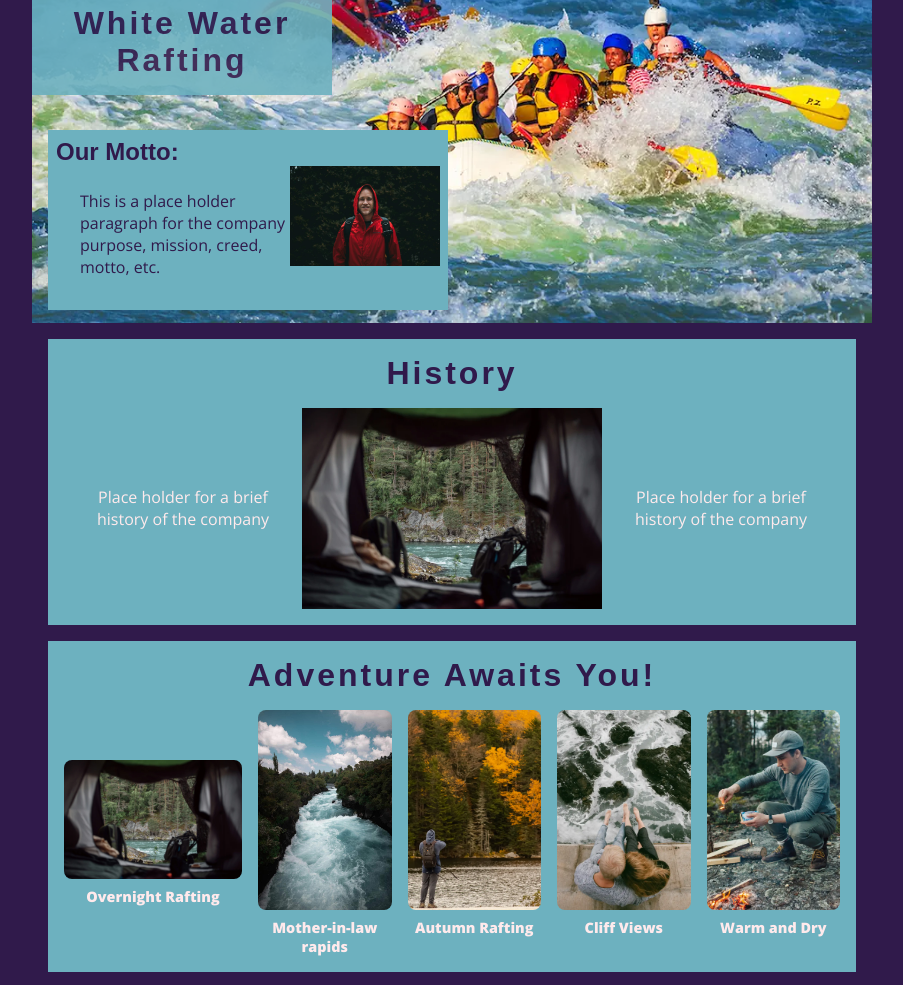
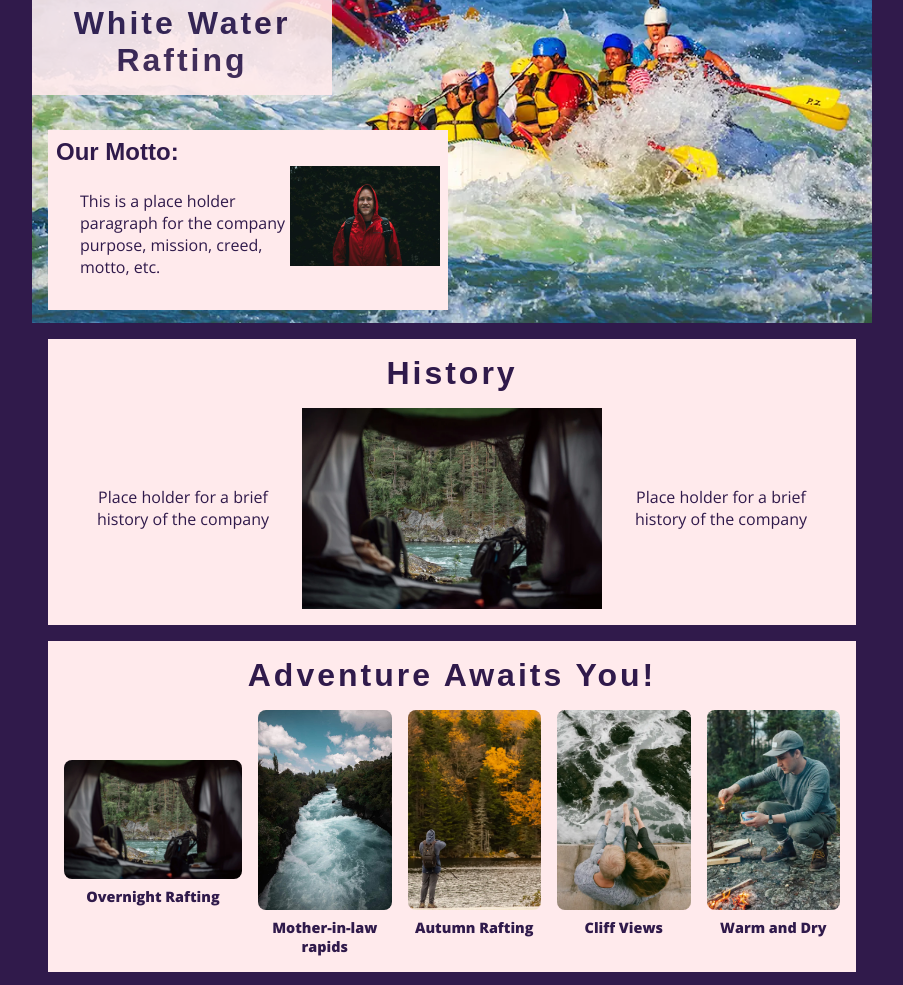
Before and after one commit to brooken1516/wdd130, a plain HTML site: page wwr/about.html in a window 1280 px wide. Shown: the part 240-1225 px from the top of the page, without its empty margins (188-1091 px from the left). Drawn offline with nearby package versions, Linux system fonts and the light colour scheme; a web font is replaced by a local one.

Commit message:
color correct

```diff
--- a/wwr/styles/rafting.css
+++ b/wwr/styles/rafting.css
@@ -64,7 +64,7 @@ header, main, footer {
 h1, h2 {
     font-family: var(--heading-font);
     color: var(--primary-color);
-    background-color: var(--secondary-color);
+    background-color: var(--accent1-color);
 }
 
 nav, p, section, article {
@@ -95,7 +95,7 @@ h1 {
     text-align: center;
     letter-spacing: 3px;
     opacity: 0.9;
-    background-color: var(--secondary-color);
+    background-color: var(--accent1-color);
     color: var(--primary-color);
 }
 
@@ -107,7 +107,7 @@ article {
     padding: 8px;
     text-align: left;
     opacity: 1;
-    background-color: var(--secondary-color);
+    background-color: var(--accent1-color);
     color: var(--primary-color);
 }
 
@@ -121,8 +121,8 @@ article {
 
 .history {
     text-align: center;
-    background-color: var(--secondary-color);
-    color: var(--accent1-color);
+    background-color: var(--accent1-color);
+    color: var(--primary-color);
     padding: 1rem;
 }
 
@@ -149,8 +149,8 @@ article {
 }
 
 .adventures {
-    background-color: var(--secondary-color);
-    color: var(--accent1-color);
+    background-color: var(--accent1-color);
+    color: var(--primary-color);
     padding: 1rem;
 }
 
@@ -188,7 +188,7 @@ article {
     margin-top: 0.5rem;
     font-size: 0.9rem;
     font-weight: bold;
-    color: var(--accent1-color);
+    color: var(--primary-color);
 }
 
 .photo-row figure:first-of-type {
```
